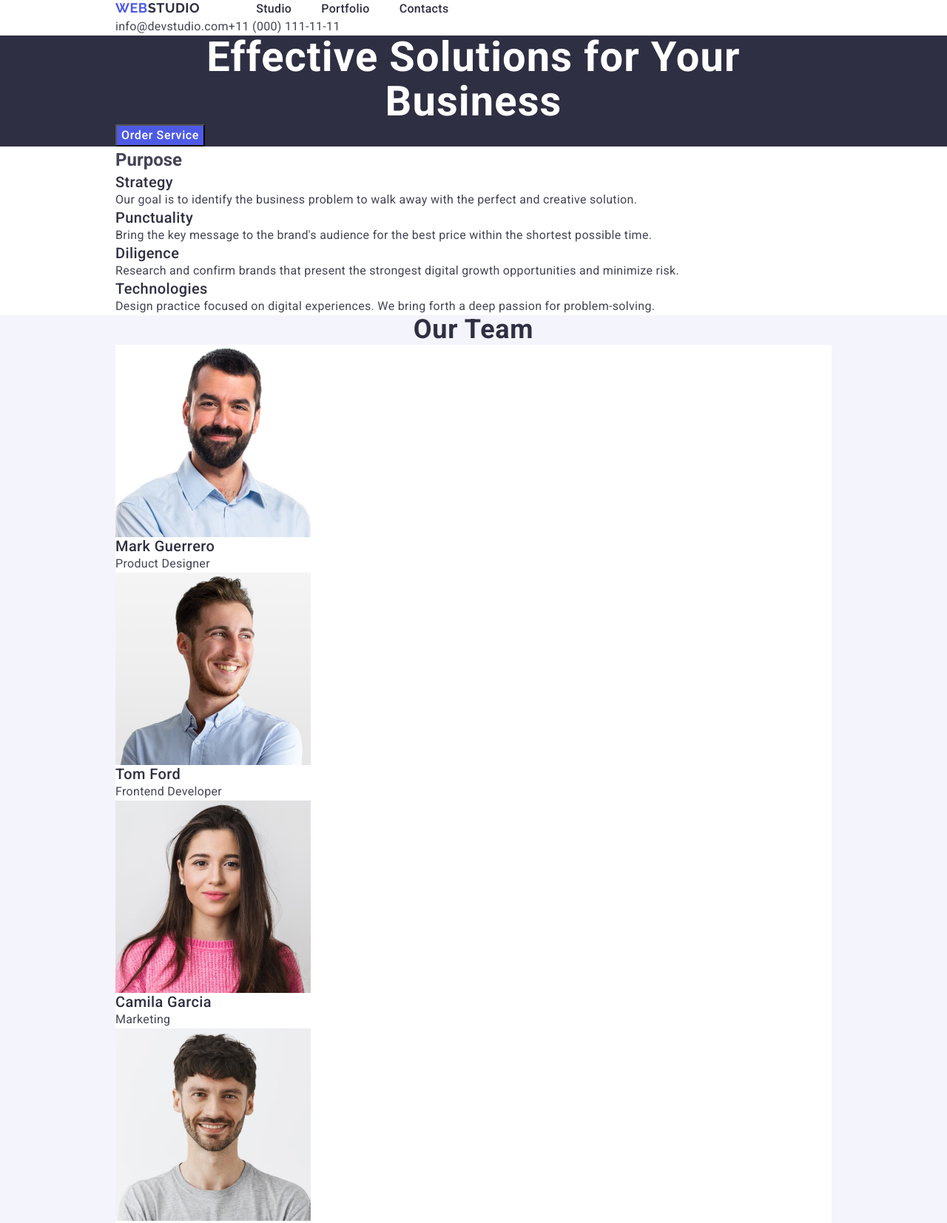
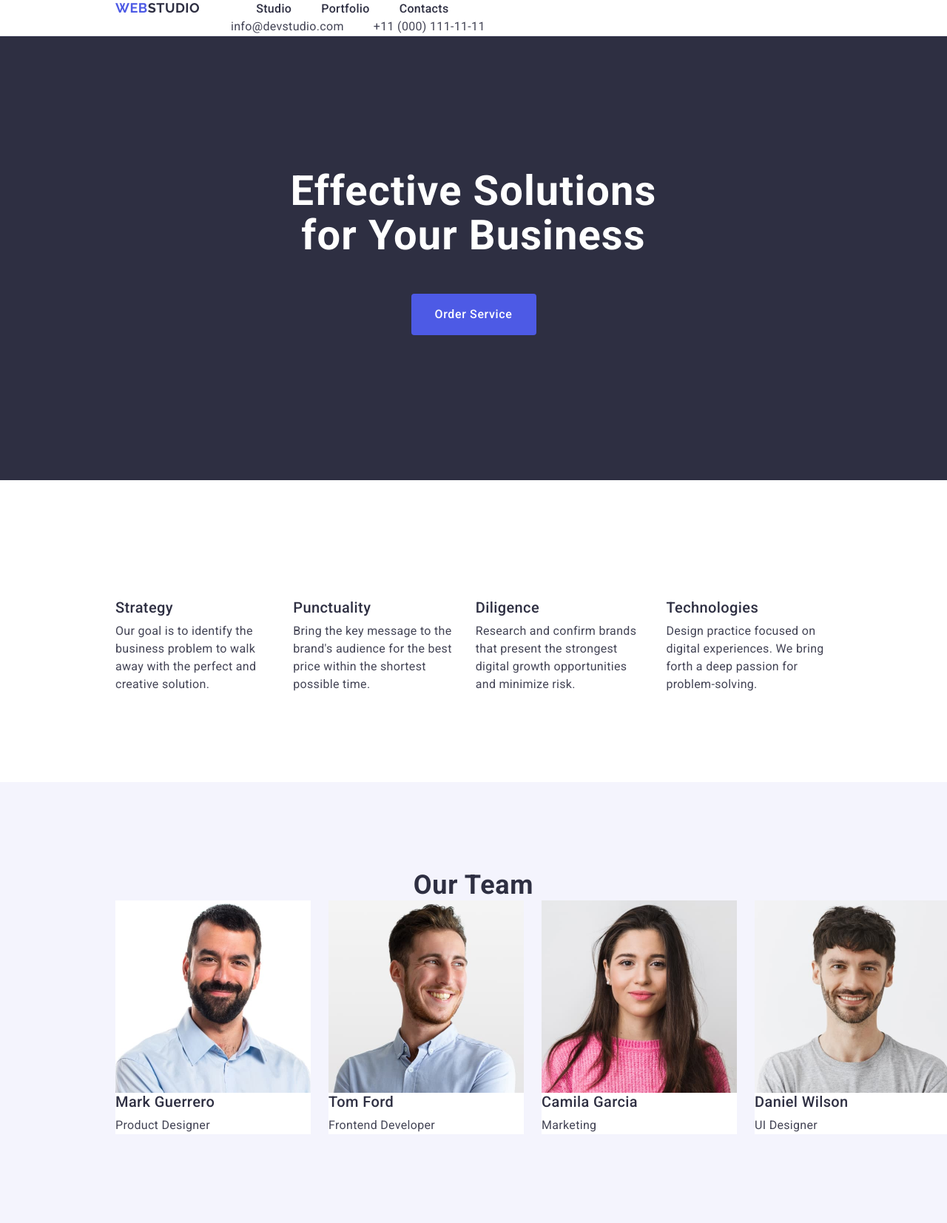
Before and after one commit to Yura-Chek/goit-markup-hw-03, a plain HTML site: page index.html in a window 1280 px wide. Shown: the top 1653 px of the page at 74% size. Drawn offline with nearby package versions, Linux system fonts and the light colour scheme.

Commit message:
revizion at the lyceum

```diff
--- a/css/styles.css
+++ b/css/styles.css
@@ -51,6 +51,10 @@ ul {
     margin-right: 156px;
   }
 
+  .header {
+    border-bottom: 1px solid #e7e9fc;
+  }
+
   .navigat {
     display: flex;
   }
@@ -71,7 +75,8 @@ ul {
     margin-right: 76px;
   }
 
-.nav-list {
+  .nav-list,
+  .contacts-link {
     display: flex;
     gap: 40px;
   }
@@ -91,6 +96,7 @@ ul {
 
   .contacts {
     font-style: normal;
+    display: flex;
   }
 
   .contacts-link {
@@ -111,15 +117,19 @@ ul {
 
   .section-first {
     background-color: #2e2f42;
+    padding: 180px 0;
+    max-height: 600px;
   }
 
-.section-first-header {
+  .section-first-title {
     font-weight: 700;
     font-size: 56px;
-  line-height: 1.07;
+    line-height: 107%;
     letter-spacing: 0.02em;
     text-align: center;
     color: #fff;
+    max-width: 496px;
+    margin: auto auto;
   }
 
   .click {
@@ -130,23 +140,33 @@ ul {
     line-height: 1.5;
     letter-spacing: 0.04em;
     color: #fff;
+    height: 56px;
+    min-width: 169px;
+    border-radius: 4px;
+    display: block;
+    border: none;
+    cursor: pointer;
+    text-align: center;
+    margin: 48px auto 188px;
+
   }
 
   .click:hover,
   .click:focus {
     background-color: #404bbf;
-  cursor: pointer;
+
   }
 
-.section-second-header {
+  .section-title {
     font-weight: 500;
     font-size: 20px;
     line-height: 1.2;
     letter-spacing: 0.02em;
     color: #2e2f42;
+    margin-bottom: 8px;
   }
 
-.section-second-text {
+  .section-text {
     font-weight: 400;
     font-size: 16px;
     line-height: 1.5;
@@ -154,11 +174,29 @@ ul {
     color: #434455;
   }
 
+  .section-second {
+    padding: 120px 0;
+  }
+
+  .section-list {
+    display: flex;
+    gap: 24px;
+  }
+
+  .not-visible {
+    visibility: hidden;
+  }
+  .purpose-item {
+    width calc((100% - 3 * 24px) / 4);
+  }
+
   .section-third {
     background: #f4f4fd;
+    padding: 120px 0;
+    margin-bottom: 72px;
   }
 
-.section-third-header {
+  .section-header {
     font-weight: 700;
     font-size: 36px;
     line-height: 1.11;
@@ -168,50 +206,13 @@ ul {
     color: #2e2f42;
   }
 
+  .team-list {
+    display: flex;
+    gap: 24px;
+  }
+
   .section-third-item {
     background-color: #ffffff;
-}
-
-.section-third-name {
-  font-size: 20px;
-  line-height: 1.2;
-  font-weight: 500;
-  letter-spacing: 0.02em;
-  color: #2e2f42;
-}
-
-.section-third-text {
-  font-weight: 400;
-  font-size: 16px;
-  line-height: 1.5;
-  letter-spacing: 0.02em;
-  color: #434455;
-}
-
-.section-fourth-header {
-  font-weight: 700;
-  font-size: 36px;
-  line-height: 1.11;
-  letter-spacing: 0.02em;
-  text-align: center;
-  text-transform: capitalize;
-  color: #2e2f42;
-}
-
-.section-fourth-name {
-  font-weight: 500;
-  font-size: 20px;
-  line-height: 1.2;
-  letter-spacing: 0.02em;
-  color: #2e2f42;
-}
-
-.section-fourth-text {
-  font-weight: 400;
-  font-size: 16px;
-  line-height: 1.5;
-  letter-spacing: 0.02em;
-  color: #434455;
   }
 
   .basement {
--- a/index.html
+++ b/index.html
@@ -21,18 +21,19 @@
   </head>
   <body>
     <div class="wraper">
-      <header class="qwe">
+      <header class="header">
         <div class="container">
           <nav class="navigat">
             <a href="./index.html" class="nav"
-              >Web<span class="logo-studio">Studio</span></a
-            >
+              >Web<span class="logo-studio">Studio</span>
+            </a>
             <ul class="nav-list">
               <li><a href="./index.html" class="nav-list-item">Studio</a></li>
               <li><a href="" class="nav-list-item">Portfolio</a></li>
               <li><a href="" class="nav-list-item">Contacts</a></li>
             </ul>
           </nav>
+          <div class="container">
             <address class="contacts">
               <ul class="contacts-link">
                 <li>
@@ -48,12 +49,13 @@
               </ul>
             </address>
           </div>
+        </div>
       </header>
 
       <main>
         <section class="section-first">
           <div class="container">
-            <h1 class="section-first-header">
+            <h1 class="section-first-title">
               Effective Solutions for Your Business
             </h1>
             <button type="button" class="click">Order Service</button>
@@ -63,35 +65,35 @@
         <!-- PURPOSE -->
         <section class="section-second">
           <div class="container">
-            <h2>Purpose</h2>
-            <ul>
-              <li>
-                <h3 class="section-second-header">Strategy</h3>
-                <p class="section-second-text">
+            <h2 class="section-header not-visible">Purpose</h2>
+            <ul class="section-list">
+              <li class="purpose-item">
+                <h3 class="section-title">Strategy</h3>
+                <p class="section-text">
                   Our goal is to identify the business problem to walk away with
                   the perfect and creative solution.
                 </p>
               </li>
 
-              <li>
-                <h3 class="section-second-header">Punctuality</h3>
-                <p class="section-second-text">
+              <li class="purpose-item">
+                <h3 class="section-title">Punctuality</h3>
+                <p class="section-text">
                   Bring the key message to the brand's audience for the best
                   price within the shortest possible time.
                 </p>
               </li>
 
-              <li>
-                <h3 class="section-second-header">Diligence</h3>
-                <p class="section-second-text">
+              <li class="purpose-item">
+                <h3 class="section-title">Diligence</h3>
+                <p class="section-text">
                   Research and confirm brands that present the strongest digital
                   growth opportunities and minimize risk.
                 </p>
               </li>
 
-              <li>
-                <h3 class="section-second-header">Technologies</h3>
-                <p class="section-second-text">
+              <li class="purpose-item">
+                <h3 class="section-title">Technologies</h3>
+                <p class="section-text">
                   Design practice focused on digital experiences. We bring forth
                   a deep passion for problem-solving.
                 </p>
@@ -103,8 +105,8 @@
         <!-- TEAM -->
         <section class="section-third">
           <div class="container">
-            <h2 class="section-third-header">Our Team</h2>
-            <ul>
+            <h2 class="section-header">Our Team</h2>
+            <ul class="team-list">
               <li class="section-third-item">
                 <img
                   src="./images/designer.jpg"
@@ -112,8 +114,8 @@
                   width="264"
                   height="260"
                 />
-                <h3 class="section-third-name">Mark Guerrero</h3>
-                <p class="section-third-text">Product Designer</p>
+                <h3 class="section-title">Mark Guerrero</h3>
+                <p class="section-text">Product Designer</p>
               </li>
               <li class="section-third-item">
                 <img
@@ -122,8 +124,8 @@
                   width="264"
                   height="260"
                 />
-                <h3 class="section-third-name">Tom Ford</h3>
-                <p class="section-third-text">Frontend Developer</p>
+                <h3 class="section-title">Tom Ford</h3>
+                <p class="section-text">Frontend Developer</p>
               </li>
               <li class="section-third-item">
                 <img
@@ -132,8 +134,8 @@
                   width="264"
                   height="260"
                 />
-                <h3 class="section-third-name">Camila Garcia</h3>
-                <p class="section-third-text">Marketing</p>
+                <h3 class="section-title">Camila Garcia</h3>
+                <p class="section-text">Marketing</p>
               </li>
               <li class="section-third-item">
                 <img
@@ -142,8 +144,8 @@
                   width="264"
                   height="260"
                 />
-                <h3 class="section-third-name">Daniel Wilson</h3>
-                <p class="section-third-text">UI Designer</p>
+                <h3 class="section-title">Daniel Wilson</h3>
+                <p class="section-text">UI Designer</p>
               </li>
             </ul>
           </div>
@@ -152,7 +154,7 @@
         <!-- PORTFOLIO -->
         <section class="section-fourth">
           <div class="container">
-            <h2 class="section-fourth-header">Our Portfolio</h2>
+            <h2 class="section-header">Our Portfolio</h2>
             <ul>
               <li>
                 <img
@@ -161,8 +163,8 @@
                   width="360"
                   height="300"
                 />
-                <h3 class="section-fourth-name">Banking App</h3>
-                <p class="section-fourth-text">App</p>
+                <h3 class="section-title">Banking App</h3>
+                <p class="section-text">App</p>
               </li>
               <li>
                 <img
@@ -171,8 +173,8 @@
                   width="360"
                   height="300"
                 />
-                <h3 class="section-fourth-name">Cashless Payment</h3>
-                <p class="section-fourth-text">Marketing</p>
+                <h3 class="section-title">Cashless Payment</h3>
+                <p class="section-text">Marketing</p>
               </li>
               <li>
                 <img
@@ -181,8 +183,8 @@
                   width="360"
                   height="300"
                 />
-                <h3 class="section-fourth-name">Meditation App</h3>
-                <p class="section-fourth-text">App</p>
+                <h3 class="section-title">Meditation App</h3>
+                <p class="section-text">App</p>
               </li>
               <li>
                 <img
@@ -191,8 +193,8 @@
                   width="360"
                   height="300"
                 />
-                <h3 class="section-fourth-name">Taxi Service</h3>
-                <p class="section-fourth-text">Marketing</p>
+                <h3 class="section-title">Taxi Service</h3>
+                <p class="section-text">Marketing</p>
               </li>
               <li>
                 <img
@@ -201,8 +203,8 @@
                   width="360"
                   height="300"
                 />
-                <h3 class="section-fourth-name">Screen Illustrations</h3>
-                <p class="section-fourth-text">Design</p>
+                <h3 class="section-title">Screen Illustrations</h3>
+                <p class="section-text">Design</p>
               </li>
               <li>
                 <img
@@ -211,8 +213,8 @@
                   width="360"
                   height="300"
                 />
-                <h3 class="section-fourth-name">Online Courses</h3>
-                <p class="section-fourth-text">Marketing</p>
+                <h3 class="section-title">Online Courses</h3>
+                <p class="section-text">Marketing</p>
               </li>
             </ul>
           </div>
```
Lines whose indentation alone changed are shown as unchanged.
